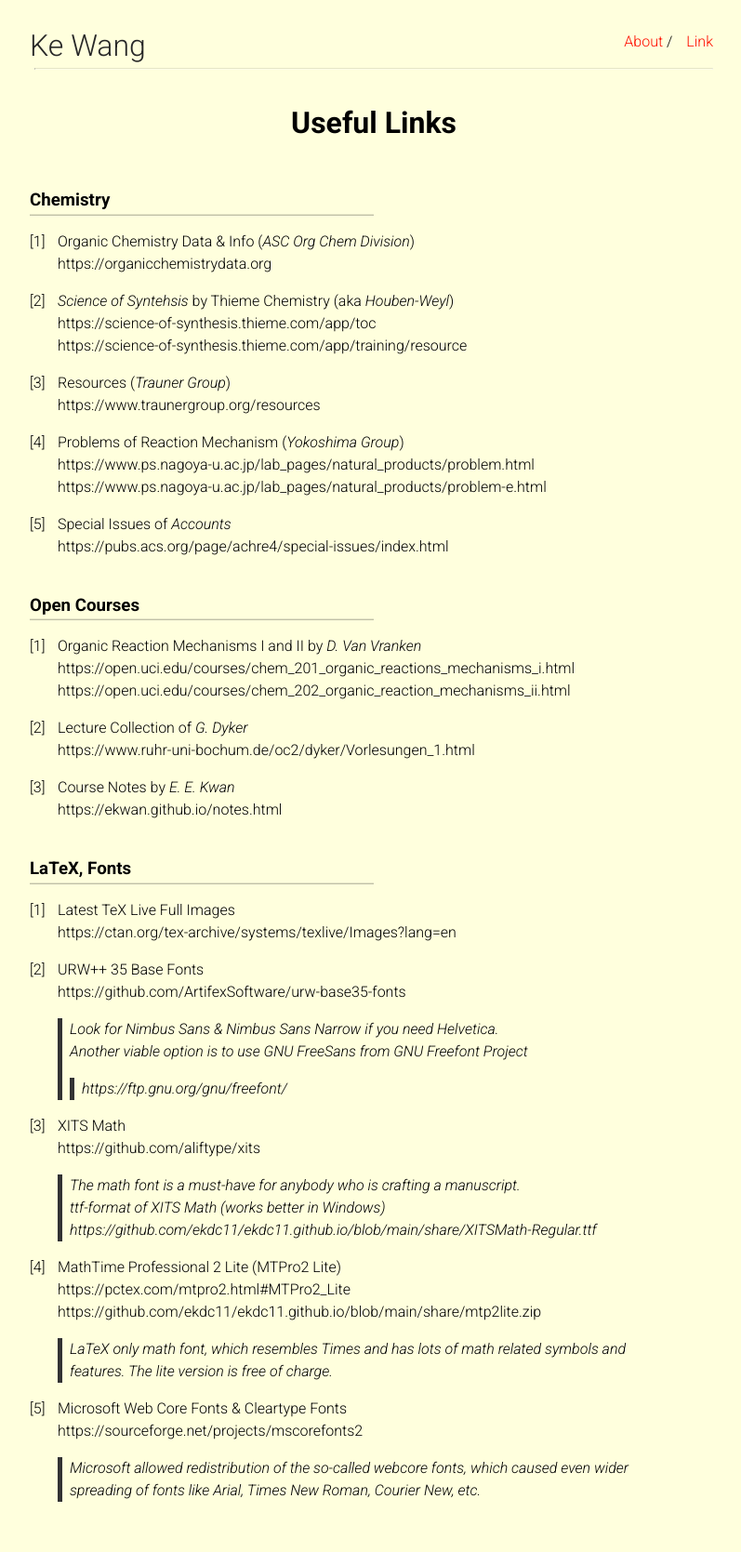
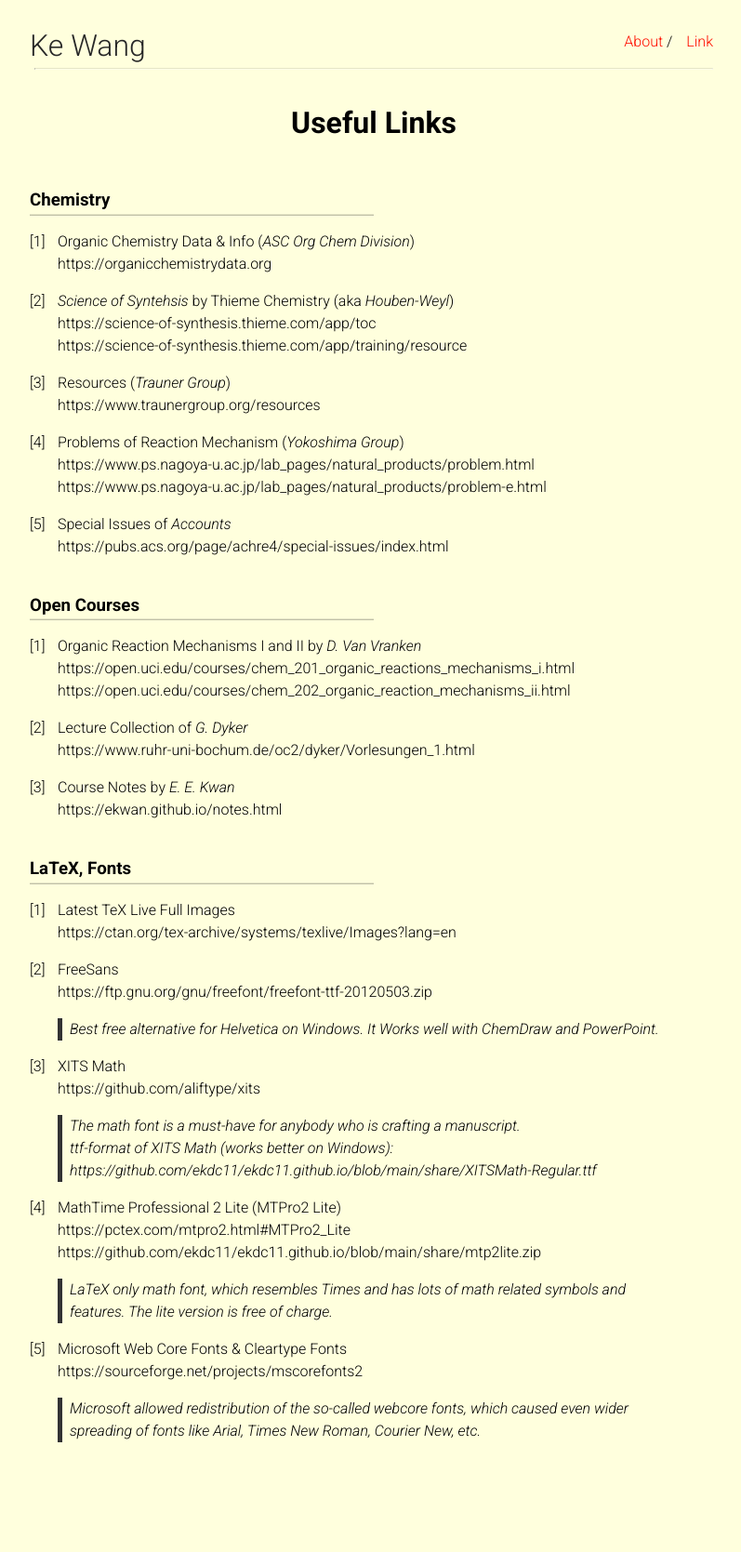
Before and after one commit to ekdc11/ekdc11.github.io, a Jekyll site: the page built from link.md, in a window 1280 px wide. Shown: the whole page at 93% size, without its empty margins (238-1035 px from the left). Built offline with Jekyll 4.4.1, drawn with Linux system fonts in a browser that asks for light colours; after the commit the page ends 1605 px from its top, so only the background shows below that.

Commit message:
Update link.md

```diff
--- a/link.md
+++ b/link.md
@@ -38,16 +38,14 @@ https://ekwan.github.io/notes.html
 1. Latest TeX Live Full Images \
 https://ctan.org/tex-archive/systems/texlive/Images?lang=en
 
-1. URW++ 35 Base Fonts \
-https://github.com/ArtifexSoftware/urw-base35-fonts \
-> Look for Nimbus Sans & Nimbus Sans Narrow if you need Helvetica. \
-> Another viable option is to use GNU FreeSans from GNU Freefont Project
->> https://ftp.gnu.org/gnu/freefont/
+1. FreeSans \
+https://ftp.gnu.org/gnu/freefont/freefont-ttf-20120503.zip \
+> Best free alternative for Helvetica on Windows. It Works well with ChemDraw and PowerPoint.
 
 1. XITS Math \
 https://github.com/aliftype/xits \
 > The math font is a must-have for anybody who is crafting a manuscript. \
-> ttf-format of XITS Math (works better in Windows) \
+> ttf-format of XITS Math (works better on Windows): \
 > https://github.com/ekdc11/ekdc11.github.io/blob/main/share/XITSMath-Regular.ttf
 
 1. MathTime Professional 2 Lite (MTPro2 Lite) \
```
